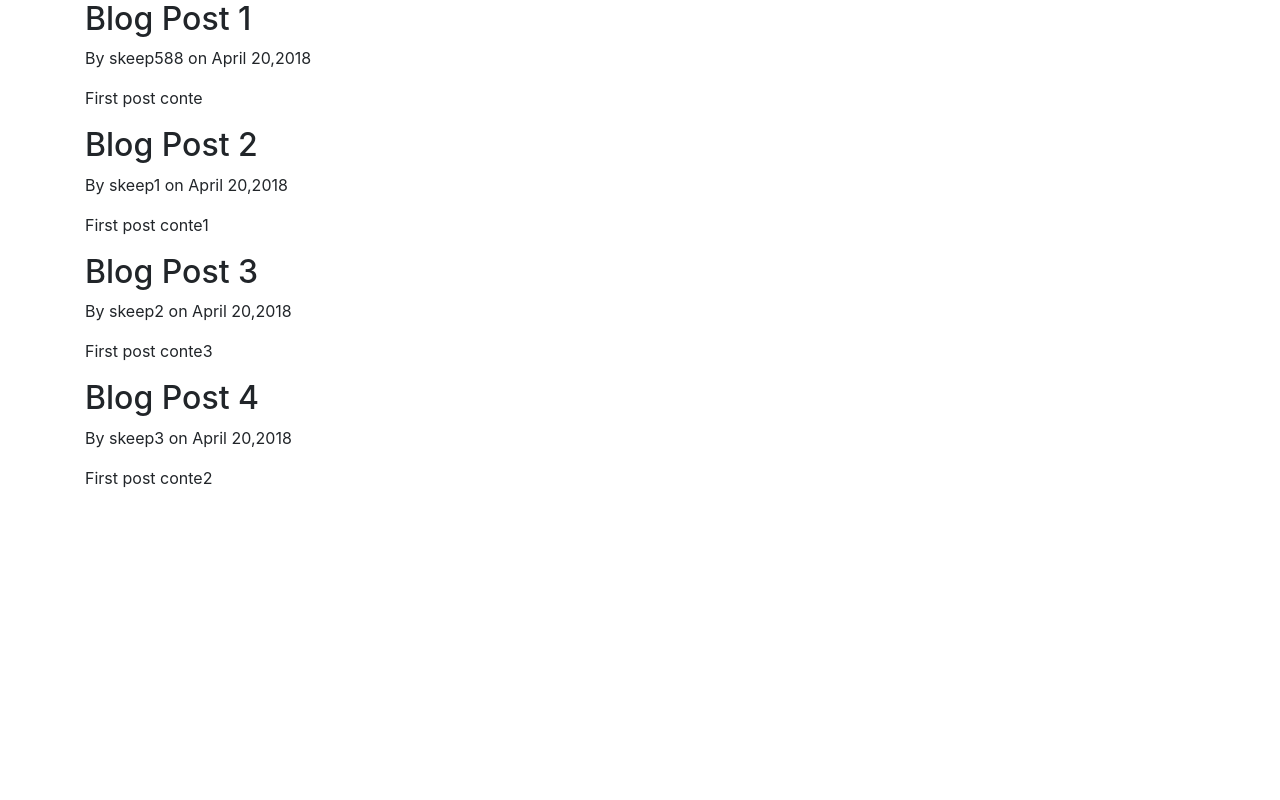
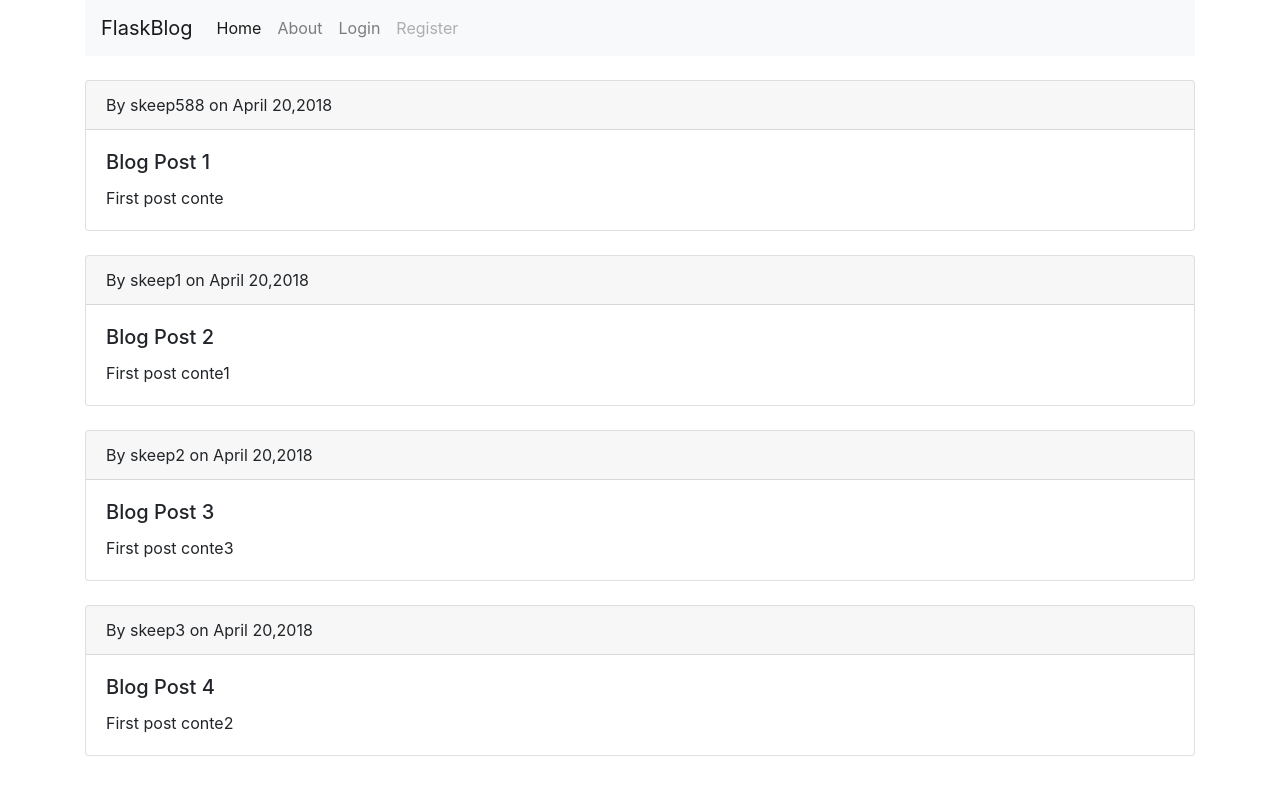
Before and after one commit to shang159/flask-demo, a Flask app: page / in a window 1280 px wide. Run offline with Flask 2, Linux system fonts and the light colour scheme; some libraries are stand-ins or nearby versions.

Commit message:
优化页面显示

```diff
--- a/templates/home.html
+++ b/templates/home.html
@@ -1,8 +1,16 @@
 {%extends "layout.html"%}
 {%block content %}
 {% for post in posts%}
-<h2>{{ post.title }}</h2>
-<p>By {{post.author}} on {{post.date_posted}}</p>
-<p>{{post.content}}</p>
-{% endfor%}
-{%endblock content%}
+<br>
+<div class="card">
+  <div class="card-header">
+      By {{post.author}} on {{post.date_posted}}
+
+  </div>
+  <div class="card-body">
+    <h5 class="card-title">{{ post.title }}</h5>
+    <p class="card-text">{{post.content}}</p>
+  </div>
+</div>
+{%endfor%}
+{%endblock content %}
--- a/templates/layout.html
+++ b/templates/layout.html
@@ -11,8 +11,25 @@
     <link rel="stylesheet" href="https://cdn.bootcss.com/bootstrap/4.0.0/css/bootstrap.min.css" integrity="sha384-Gn5384xqQ1aoWXA+058RXPxPg6fy4IWvTNh0E263XmFcJlSAwiGgFAW/dAiS6JXm" crossorigin="anonymous">
 </head>
 <body>
+
+
+
+
 <div class="container">
-
+<nav class="navbar navbar-expand-lg navbar-light bg-light">
+  <a class="navbar-brand" href="{{ url_for('home') }}">FlaskBlog</a>
+  <button class="navbar-toggler" type="button" data-toggle="collapse" data-target="#navbarNavAltMarkup" aria-controls="navbarNavAltMarkup" aria-expanded="false" aria-label="Toggle navigation">
+    <span class="navbar-toggler-icon"></span>
+  </button>
+  <div class="collapse navbar-collapse" id="navbarNavAltMarkup">
+    <div class="navbar-nav">
+      <a class="nav-item nav-link active" href="{{ url_for('home') }}">Home <span class="sr-only">(current)</span></a>
+      <a class="nav-item nav-link" href="{{ url_for('about')  }}">About</a>
+      <a class="nav-item nav-link" href="#">Login</a>
+      <a class="nav-item nav-link disabled" href="#">Register</a>
+    </div>
+  </div>
+</nav>
 
 {% block content%}
 {% endblock%}
```
